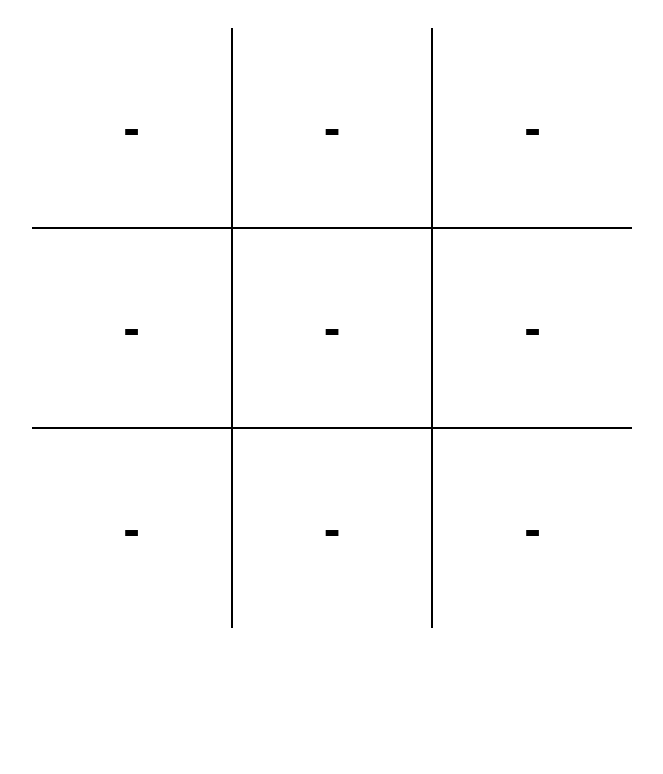
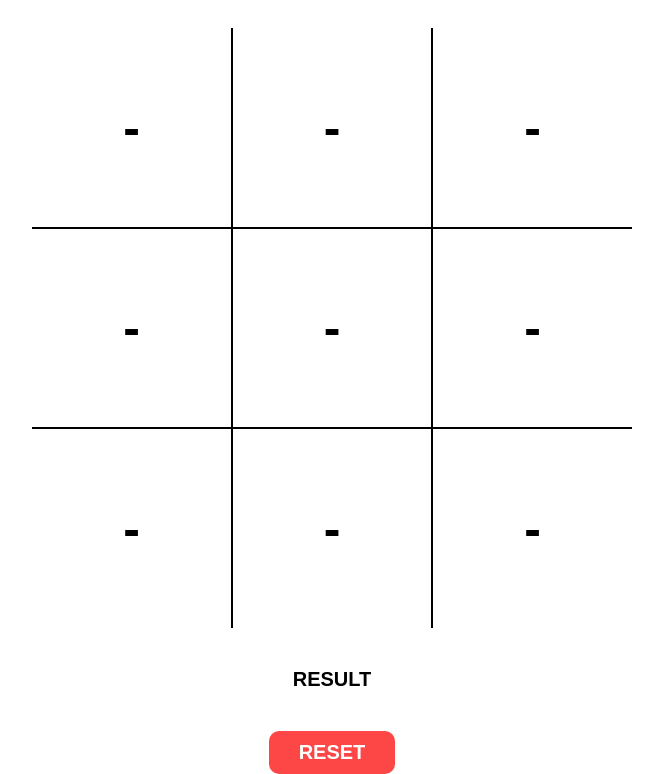
Before and after one commit to 0BooM/tic-tac-toe, a plain HTML site: page index.html in a window 1280 px wide. Shown: the part 79-853 px from the top of the page, without its empty margins (308-971 px from the left). Before the commit the page ends 800 px from the top, so only its background shows below. Drawn offline with Linux system fonts and the light colour scheme.

Commit message:
Create reset button and style it

```diff
--- a/index.html
+++ b/index.html
@@ -23,7 +23,8 @@
         <div class="cell bottom rmargin lmargin"></div>
         <div class="cell right bottom"></div>
       </div>
-      <div class="game-result"></div>
+      <div class="game-result">RESULT</div>
+      <button class="reset-game">RESET</button>
     </main>
   </body>
 </html>
--- a/styles.css
+++ b/styles.css
@@ -70,3 +70,24 @@ main .game-result {
   font-weight: bold;
   text-align: center;
 }
+
+.reset-game {
+  margin-top: 4rem;
+  color: white;
+  font-size: 2rem;
+  font-weight: bold;
+  padding: 1rem 3rem;
+  background-color: rgb(253, 71, 71);
+  border: none;
+  border-radius: 1rem;
+  display: block;
+  margin-left: auto;
+  margin-right: auto;
+  cursor: pointer;
+}
+.reset-game:hover {
+  background-color: rgb(253, 43, 43);
+}
+.reset-game:active {
+  background-color: rgb(255, 0, 0);
+}
```
